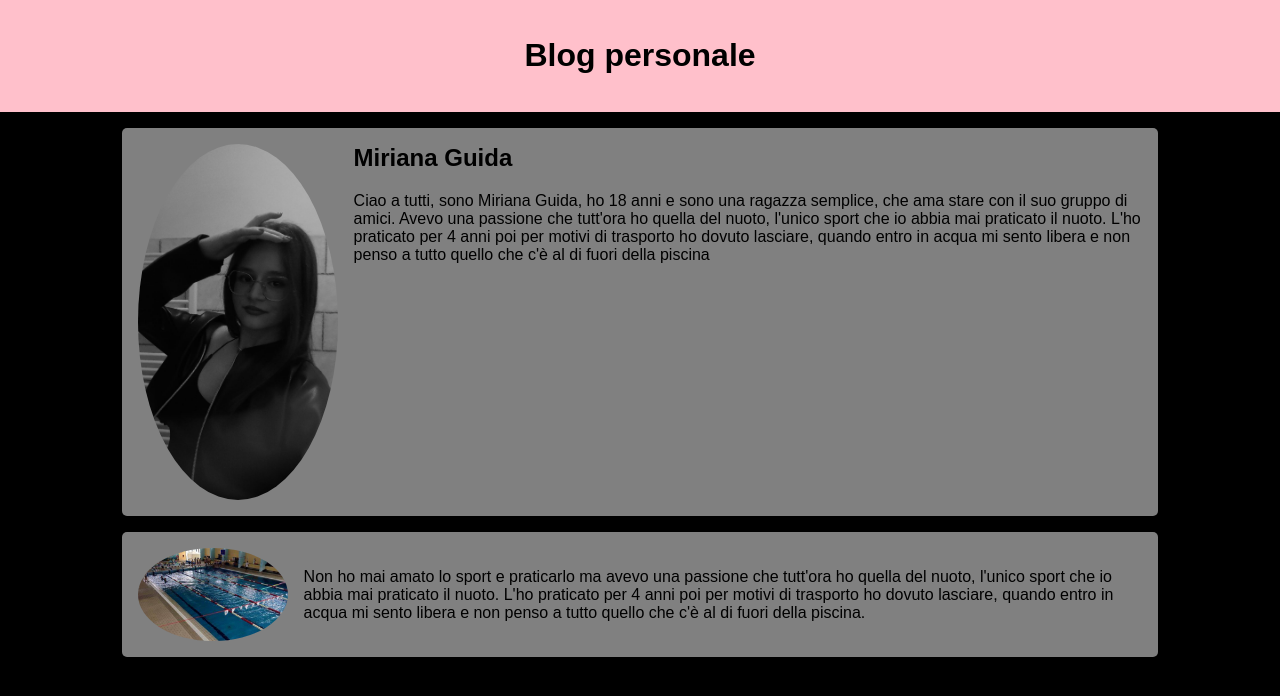
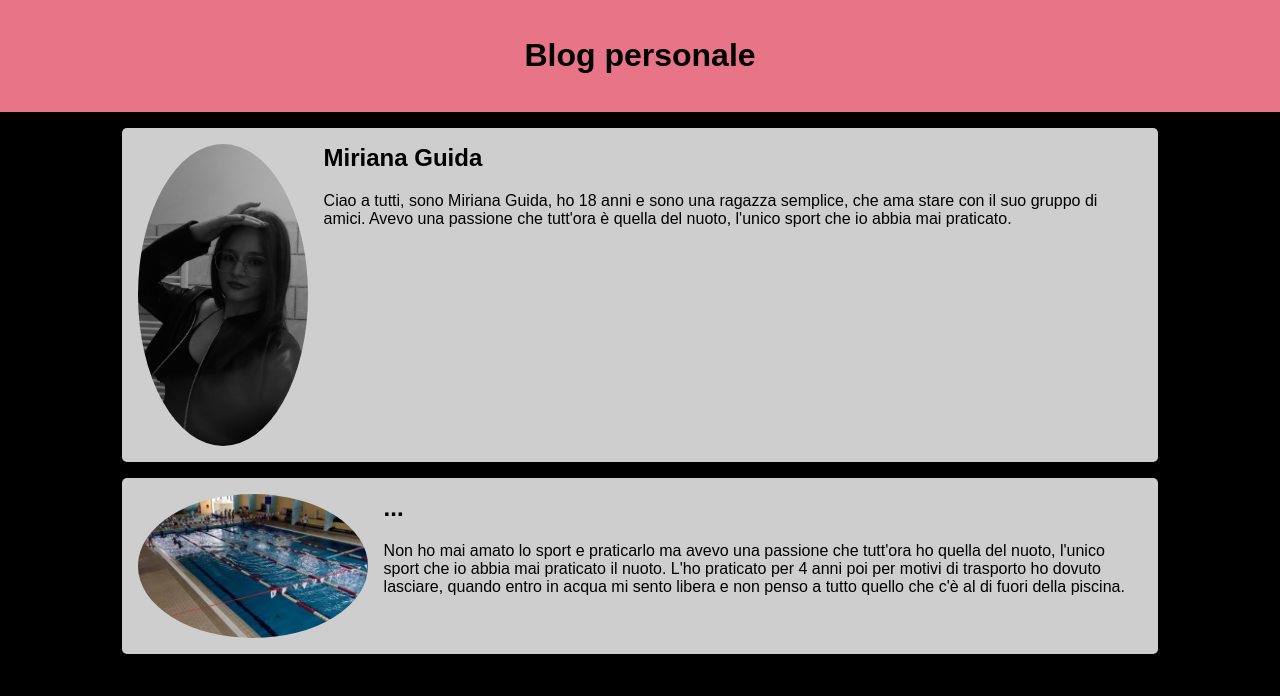
Before and after one commit to MirianaGuida/MirianaGuida.github.io, a plain HTML site: page INDEX.html in a window 1280 px wide. Drawn offline with Linux system fonts and the light colour scheme.

Commit message:
aggiornamento

```diff
--- a/INDEX.html
+++ b/INDEX.html
@@ -12,7 +12,7 @@
             background-color: black;
         }
         header {
-            background-color: pink;
+            background-color: #E87587;
             color: black;
             padding: 1rem;
             text-align: center;
@@ -23,7 +23,7 @@
             overflow: hidden;
         }
         .bio {
-            background: grey;
+            background: #CECECE;
             padding: 1rem;
             margin: 1rem 0;
             border-radius: 5px;
@@ -48,17 +48,15 @@
     </header>
     <div class="container">
         <div class="bio">
-            <img src="foto.jpg" alt="hhh" width="200">
+            <img src="foto.jpg" alt="hhh" width="170">
             <h2>Miriana Guida</h2>
             <p>Ciao a tutti, sono Miriana Guida, ho 18 anni e sono una ragazza semplice, che ama stare con il suo gruppo di amici.
-				Avevo una passione che tutt'ora ho quella del nuoto, l'unico sport che io abbia mai praticato il nuoto.
-				L'ho praticato per 4 anni poi per motivi di trasporto ho dovuto lasciare, quando entro in acqua mi sento libera e non penso a
-				tutto quello che c'è al di fuori della piscina</p>
+				Avevo una passione che tutt'ora è quella del nuoto, l'unico sport che io abbia mai praticato.</p>
             <div class="clear"></div>
         </div>
         <div class="bio">
-            <img src="OIP.jpg" alt="Piscina splash" width="150">
-            <h2></h2>
+            <img src="OIP.jpg" alt="Piscina splash" width="230">
+            <h2>...</h2>
             <p>Non ho mai amato lo sport e praticarlo ma avevo una passione che tutt'ora ho quella del nuoto, l'unico sport che io abbia mai praticato il nuoto.
 				L'ho praticato per 4 anni poi per motivi di trasporto ho dovuto lasciare, quando entro in acqua mi sento libera e non penso a
 				tutto quello che c'è al di fuori della piscina.</p>
```
